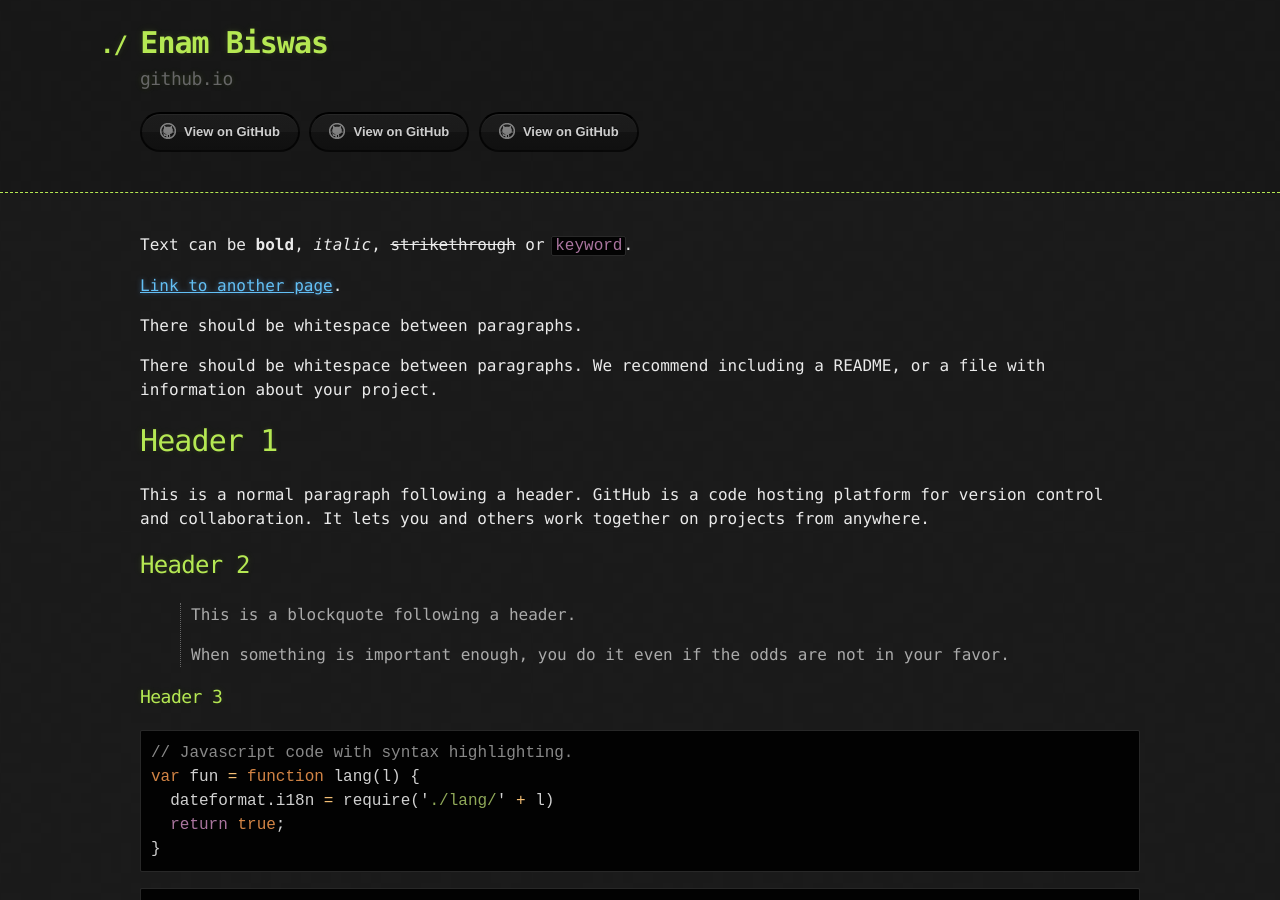
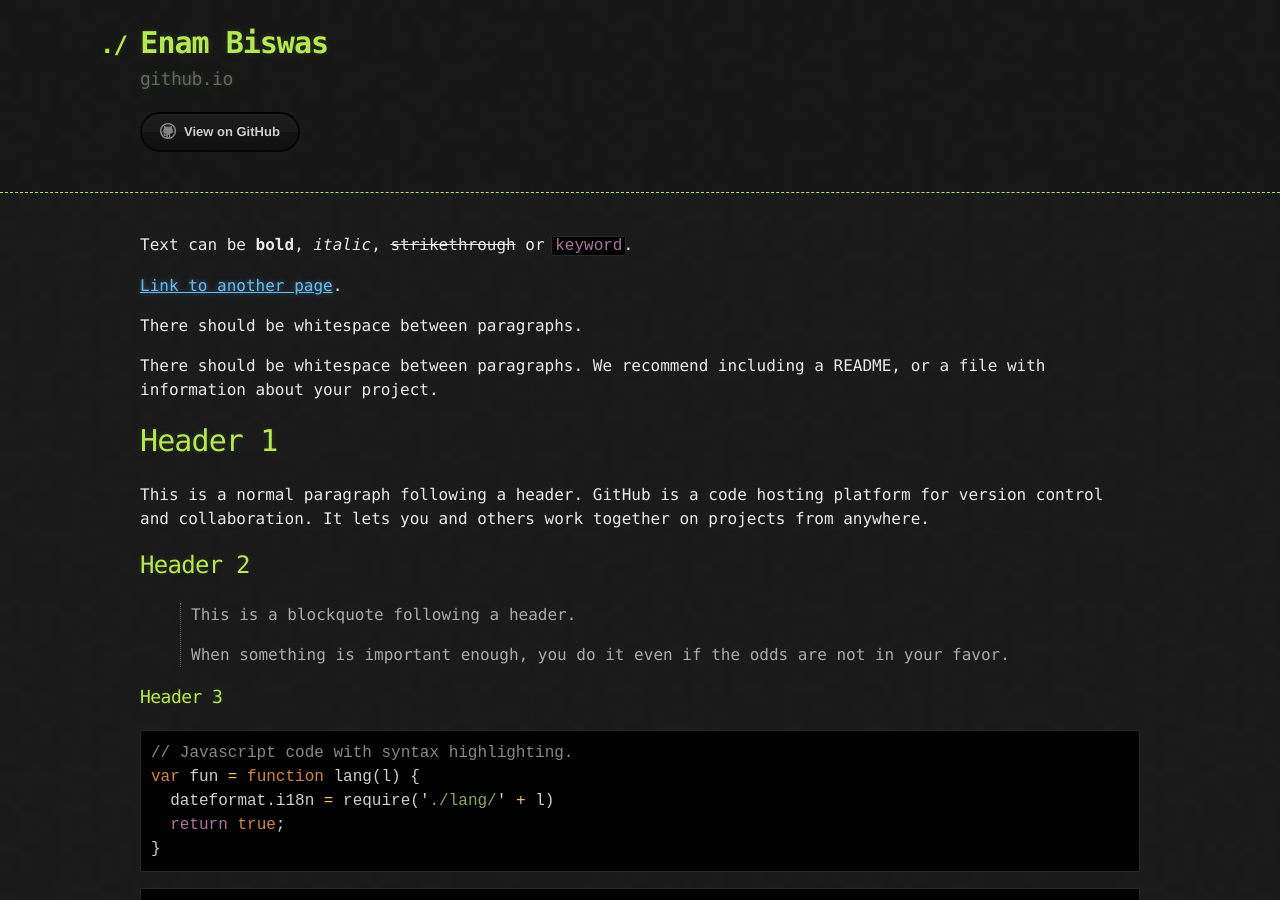
Before and after one commit to e-biswas/e-biswas.github.io, a Jekyll site: the page built from index.md, in a window 1280 px wide and 900 px high. Built offline with Jekyll 4.4.1, drawn with Linux system fonts in a browser that asks for light colours; some of the changed lines change nothing that is shown.

Commit message:
back to default

```diff
--- a/_layouts/default.html
+++ b/_layouts/default.html
@@ -5,8 +5,6 @@
     <meta http-equiv="X-UA-Compatible" content="IE=edge">
     <meta name="viewport" content="width=device-width, initial-scale=1">
     <link rel="stylesheet" href="{{ '/assets/css/style.css?v=' | append: site.github.build_revision | relative_url }}">
-
-    <link rel="icon" type="image/png" href="/images/e-biswas.png" sizes="32x32" />
 
 {% seo %}
   </head>
@@ -18,10 +16,7 @@
         <a id="a-title" href="{{ '/' | relative_url }}">
           <h1>{{ site.title | default: site.github.repository_name }}</h1>
         </a>
-
-
         <h2>{{ site.description | default: site.github.project_tagline }}</h2>
-
 
         <section id="downloads">
           {% if site.show_downloads %}
@@ -29,14 +24,8 @@
             <a href="{{ site.github.tar_url }}" class="btn">Download as .tar.gz</a>
           {% endif %}
           <a href="{{ site.github.repository_url }}" class="btn btn-github"><span class="icon"></span>View on GitHub</a>
-          <a href="{{ site.github.repository_url }}" class="btn btn-github"><span class="icon"></span>View on GitHub</a>
-          <a href="{{ site.github.repository_url }}" class="btn btn-github"><span class="icon"></span>View on GitHub</a>
         </section>
-
       </div>
-
-
-
     </header>
 
     <div class="container">
@@ -45,7 +34,15 @@
       </section>
     </div>
 
-
-
+    {% if site.google_analytics %}
+      <script>
+        (function(i,s,o,g,r,a,m){i['GoogleAnalyticsObject']=r;i[r]=i[r]||function(){
+        (i[r].q=i[r].q||[]).push(arguments)},i[r].l=1*new Date();a=s.createElement(o),
+        m=s.getElementsByTagName(o)[0];a.async=1;a.src=g;m.parentNode.insertBefore(a,m)
+        })(window,document,'script','//www.google-analytics.com/analytics.js','ga');
+        ga('create', '{{ site.google_analytics }}', 'auto');
+        ga('send', 'pageview');
+      </script>
+    {% endif %}
   </body>
 </html>
```
